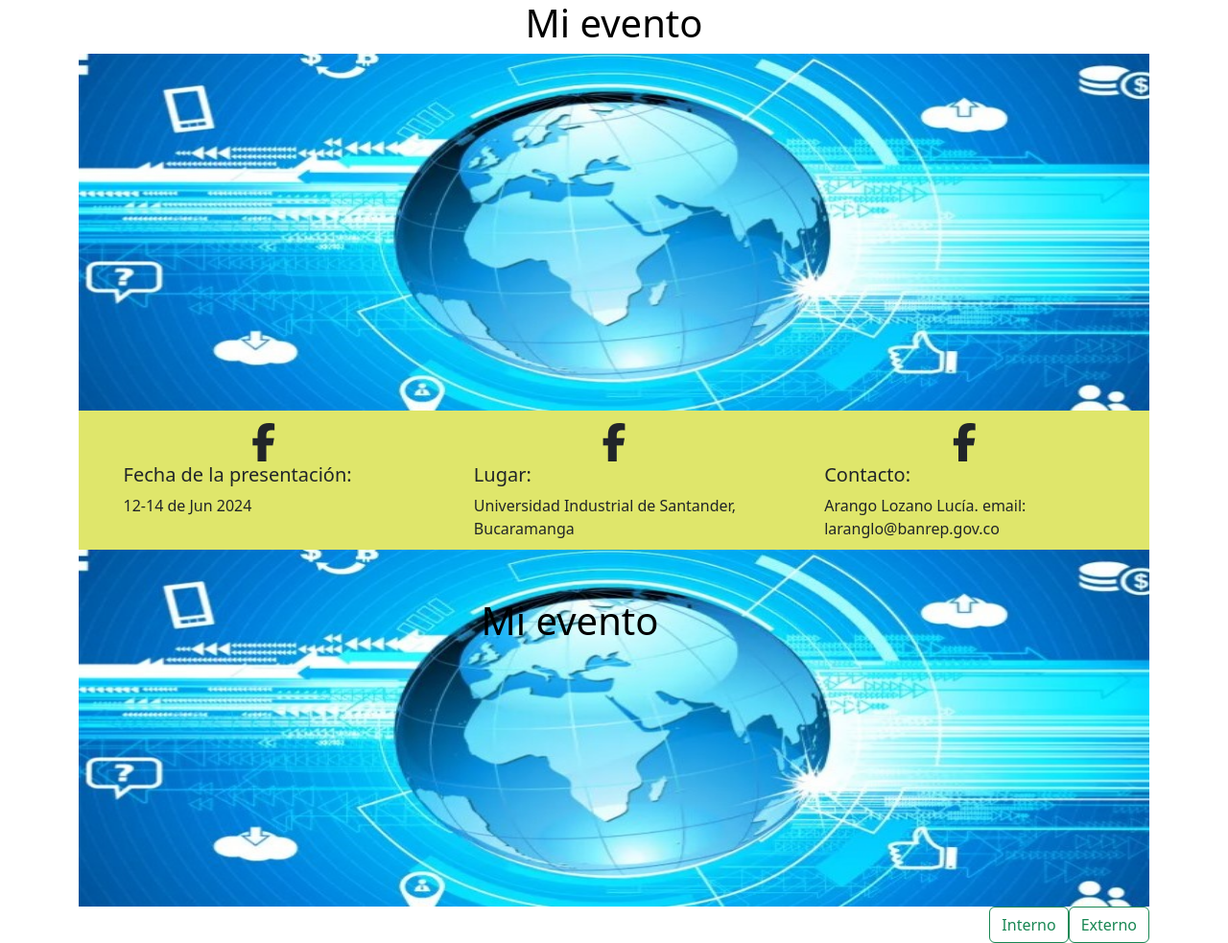
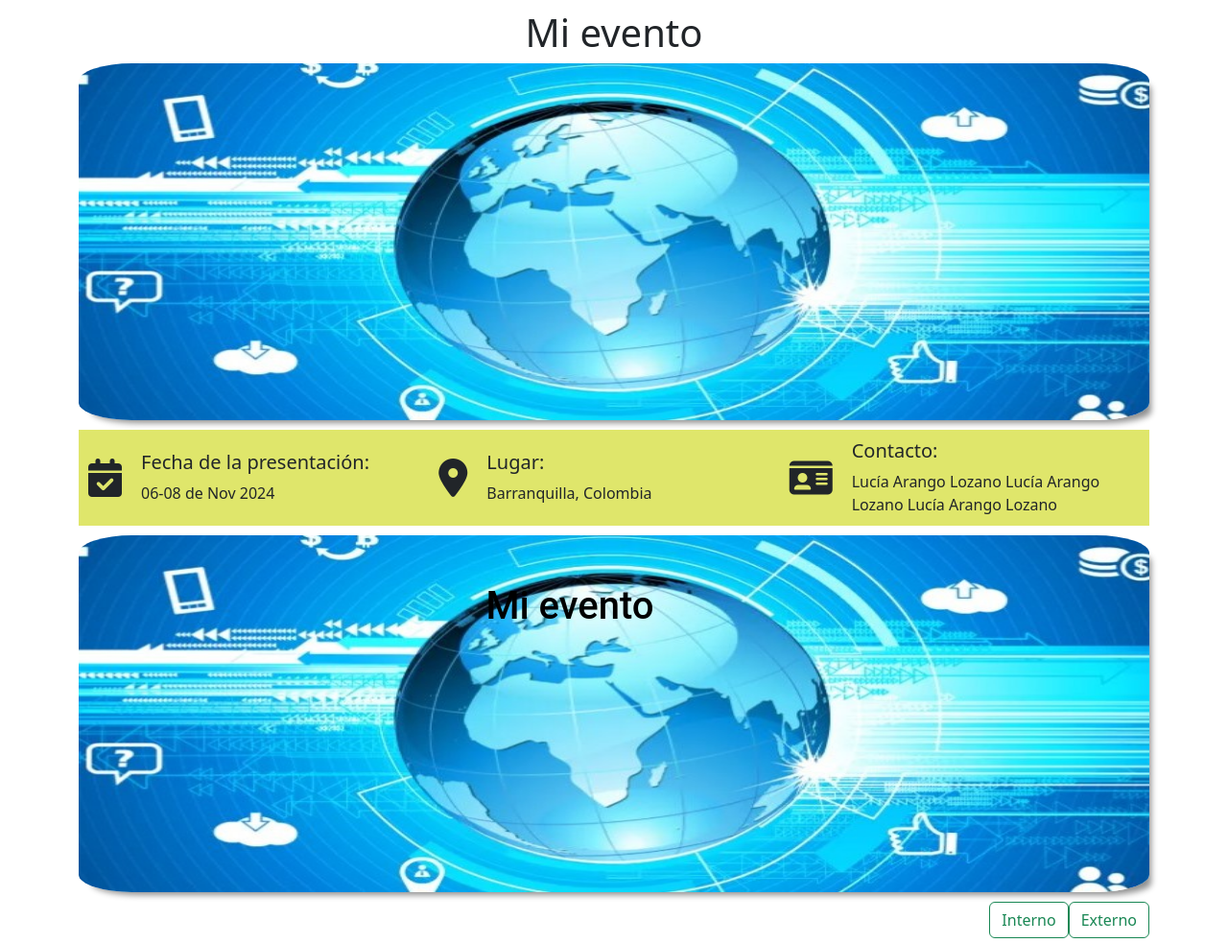
Before and after one commit to dimendezma/proyecto_modulo_3, a website: page Vista_Evento.html in a window 1280 px wide. Shown: the whole page at 96% size. Drawn offline with nearby package versions, Linux system fonts and the light colour scheme; a web font is replaced by a local one.

Commit message:
modificación de tarjetas contacto, lugar y shortview

```diff
--- a/Vista_Evento.html
+++ b/Vista_Evento.html
@@ -24,33 +24,33 @@
             </div>
             <img src="/img/internet.jpg" class="d-block w-100" alt="Banner del evento">
         </div>
-
-        <div class="card-group card-group_event">
+        <div class="card-group card-group_event" id="ctrl_info">
             <div class="card card_event d-flex align-items-center justify-content-between">
                 <div class="my_card-img-top d-flex justify-content-center align-items-center">
-                    <i class="event_icon fa-brands fa-facebook-f"></i>
+                    <i class="fa fa-2 fa-calendar-check event_icon" aria-hidden="true"></i>
                 </div>
                 <div class="card-body card-body_event">
                     <h5 class="card-title">Fecha de la presentación:</h5>
-                    <p class="card-text">12-14 de Jun 2024</p>
+                    <p class="card-text" id="u_e_fecha">06-08 de Nov 2024</p>
                 </div>
             </div>
-            <div class="card card_event d-flex align-items-center justify-content-between">
+            <div class="card card_event d-flex align-items-center justify-content-center" id="ctrl_place">
                 <div class="my_card-img-top d-flex justify-content-center align-items-center">
-                    <i class="event_icon fa-brands fa-facebook-f"></i>
+                    <i class="fa fa-2 fa-map-marker event_icon" aria-hidden="true"></i>
                 </div>
                 <div class="card-body card-body_event">
                     <h5 class="card-title">Lugar:</h5>
-                    <p class="card-text">Universidad Industrial de Santander, Bucaramanga</p>
+                    <p class="card-text" id="u_e_lugar">Barranquilla, Colombia</p>
                 </div>
             </div>
-            <div class="card card_event d-flex align-items-center justify-content-between">
+            <div class="card card_event d-flex align-items-center justify-content-between" id="ctrl_contact">
                 <div class="my_card-img-top d-flex justify-content-center align-items-center">
-                    <i class="event_icon fa-brands fa-facebook-f"></i>
+                    <i class="fa fa-2 fa-id-card event_icon" aria-hidden="true"></i>
                 </div>
                 <div class="card-body card-body_event">
                     <h5 class="card-title">Contacto:</h5>
-                    <p class="card-text">Arango Lozano Lucía. email: laranglo@banrep.gov.co</p>
+                    <p class="card-text" id="u_e_contacto">Lucía Arango Lozano Lucía Arango Lozano Lucía Arango Lozano
+                    </p>
                 </div>
             </div>
         </div>
--- a/css/main.css
+++ b/css/main.css
@@ -100,25 +100,40 @@ footer {
 
 
 
-.jumbotron {
+.jumbotron_1 {
     background-color: transparent;
     color: black;
     height: auto;
-
+    padding-right: 15px;
+    padding-left: 15px;
+    text-align: center;
+    font-size: 2em;
+    font-family: "Roboto", sans-serif !important;
 }
 
 .jumbotron_2 {
     background-color: transparent;
     color: black;
     height: auto;
+    padding-right: 15px;
+    padding-left: 15px;
+    text-align: center;
+    font-size: 2em;
+    font-family: "Roboto", sans-serif !important;
     position: absolute;
     margin-top: 50px;
     width: 80%;
 }
 
+.banner_event {
+    margin: 10px 0px 10px 0px;
+}
+
 .banner_event img {
     aspect-ratio: 3/1;
     width: 100%;
+    box-shadow: 8px 9px 6px -6px #00000070;
+    border-radius: 5%;
 }
 
 .card-group_event {
@@ -129,6 +144,8 @@ footer {
 .card_event {
     border: none !important;
     background-color: transparent;
+    flex-direction: row;
+    gap: 20px;
 }
 
 .my_card-img-top {
@@ -136,9 +153,15 @@ footer {
 }
 
 .event_icon {
-    font-size: 40px;
+    font-size: 40px !important;
 }
 
 .card-body_event {
     width: 80% !important;
 }
+
+.event-files {
+    border-top: 1px solid #999;
+    margin-top: 2em;
+    padding-top: 1em;
+}
```
